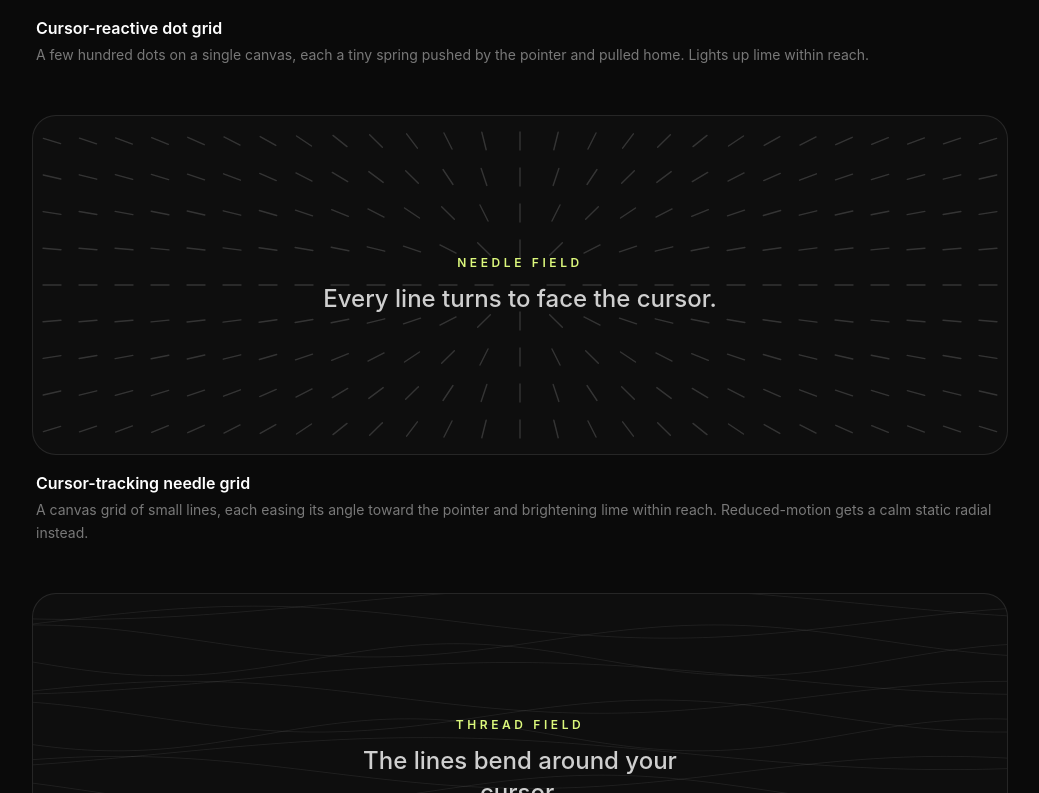
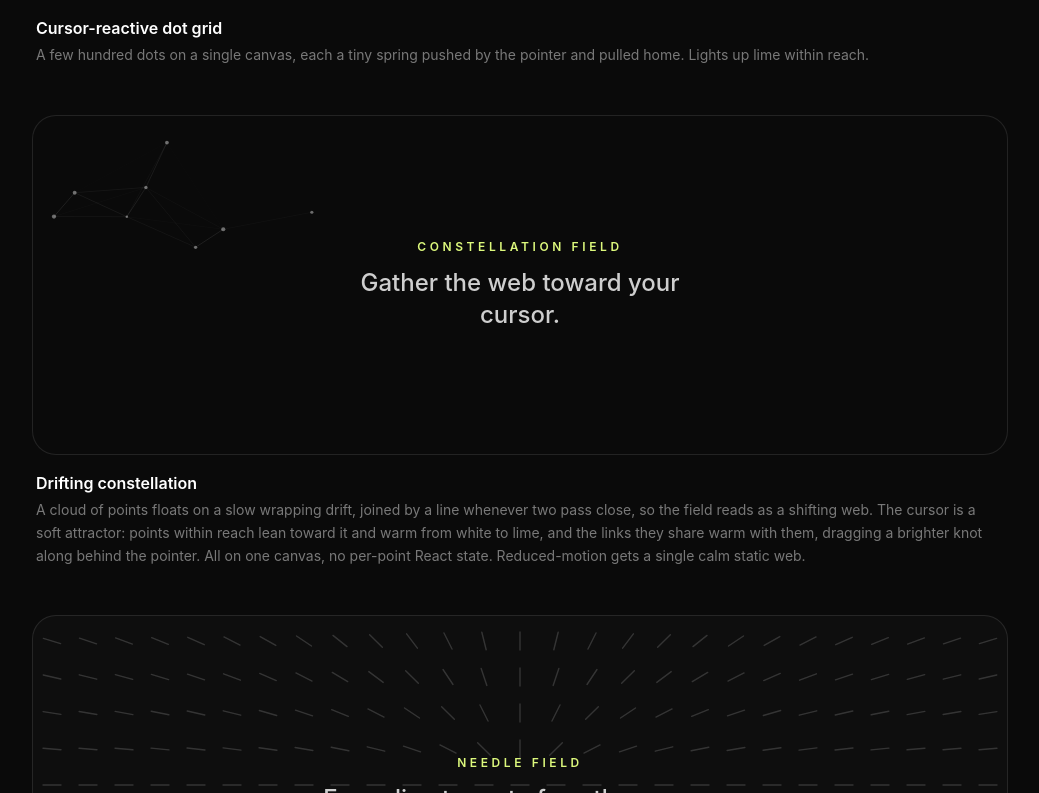
Before and after one commit to ArseniyCherednichenko/portfolio, a React (Vite) app: page /playground in a window 1280 px wide. Shown: the part 8147-8940 px from the top of the page, without its empty margins (120-1159 px from the left). Built offline with nearby package versions, Linux system fonts and the light colour scheme.

Commit message:
Playground: add the drifting constellation field to the Pointer fields band

```diff
--- a/src/pages/Playground.tsx
+++ b/src/pages/Playground.tsx
@@ -13,6 +13,7 @@ import { CircularText } from '../components/CircularText'
 import { MagneticButton } from '../components/MagneticButton'
 import { AnimatedCounter } from '../components/AnimatedCounter'
 import { DotGrid } from '../components/DotGrid'
+import { Particles } from '../components/Particles'
 import { MagnetLines } from '../components/MagnetLines'
 import { ScrollVelocity } from '../components/ScrollVelocity'
 import { DecryptedText } from '../components/DecryptedText'
@@ -773,6 +774,30 @@ export default function Playground() {
           </div>
         </Reveal>
 
+        {/* FULL-WIDTH PARTICLES */}
+        <Reveal>
+          <div className="mt-12">
+            <div className="relative h-[340px] overflow-hidden rounded-3xl border border-white/10 bg-[#0a0a0a]">
+              <Particles />
+              <div className="pointer-events-none absolute inset-0 flex flex-col items-center justify-center text-center">
+                <span className="text-xs font-semibold uppercase tracking-[0.3em] text-[#DCF87C]">Constellation field</span>
+                <p className="mt-3 max-w-md px-6 text-xl font-medium text-white/80 sm:text-2xl">
+                  Gather the web toward your cursor.
+                </p>
+              </div>
+            </div>
+            <div className="mt-4 px-1">
+              <h3 className="text-base font-semibold">Drifting constellation</h3>
+              <p className="mt-1 text-sm leading-relaxed text-white/45">
+                A cloud of points floats on a slow wrapping drift, joined by a line whenever two pass close, so the field
+                reads as a shifting web. The cursor is a soft attractor: points within reach lean toward it and warm from
+                white to lime, and the links they share warm with them, dragging a brighter knot along behind the pointer.
+                All on one canvas, no per-point React state. Reduced-motion gets a single calm static web.
+              </p>
+            </div>
+          </div>
+        </Reveal>
+
         {/* FULL-WIDTH MAGNET LINES */}
         <Reveal>
           <div className="mt-12">
```
